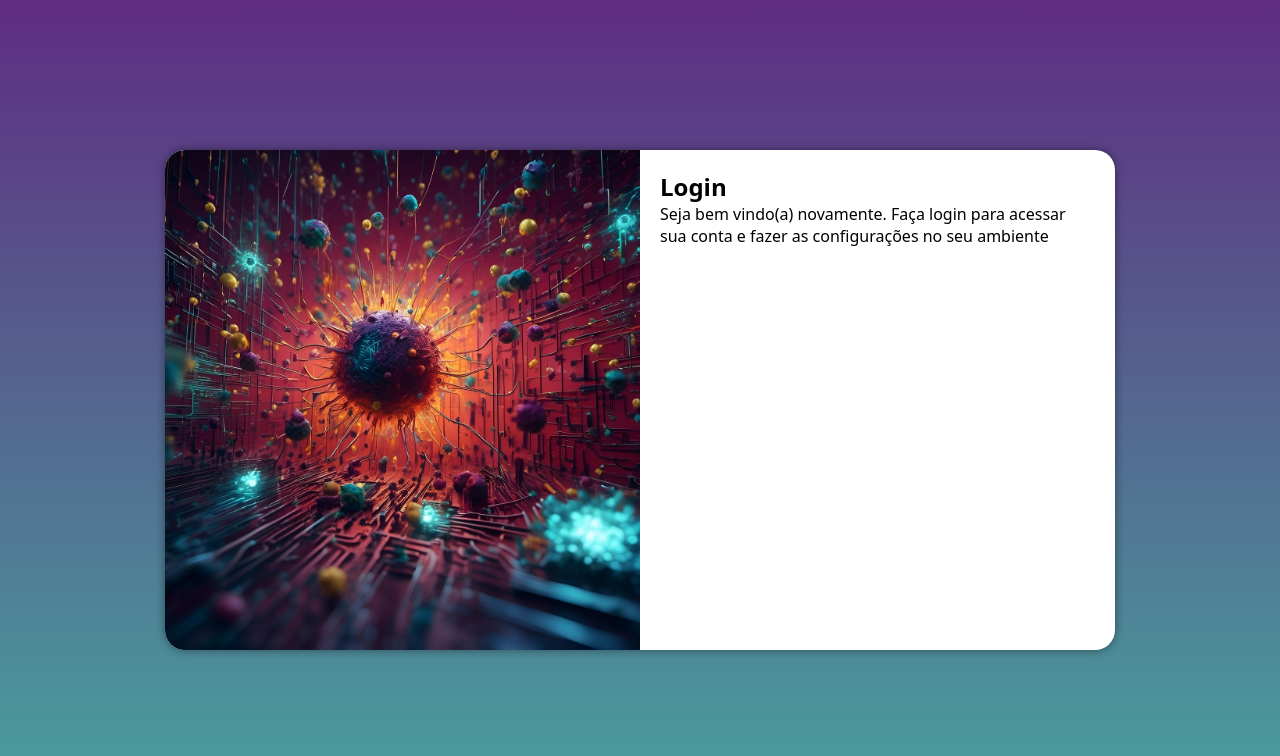
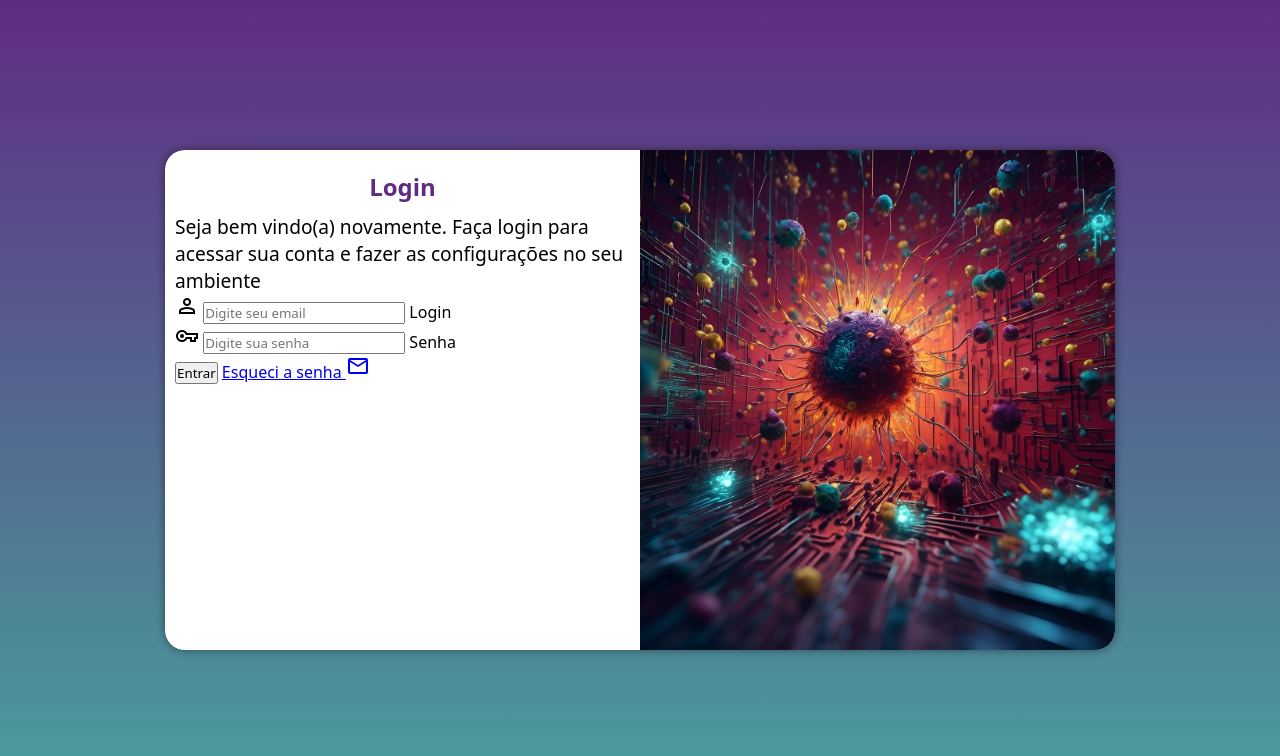
Before and after one commit to MatheusClaubert/projeto-login, a plain HTML site: page index.html in a window 1280 px wide. Drawn offline with nearby package versions, Linux system fonts and the light colour scheme.

Commit message:
feat: adicionei o formulário de login

```diff
--- a/estilos/media-query.css
+++ b/estilos/media-query.css
@@ -30,6 +30,10 @@ Grande Desktop: 1200px a 1800px
         float: right;
         width: 70%;
     }
+
+    div#formulario>p {
+        font-size: 1.2em;
+    }
 }
 
 @media screen and (min-width: 992px) and (max-width: 1200px) {
@@ -49,6 +53,8 @@ Grande Desktop: 1200px a 1800px
         width: 60%;
     }
 
+
+
 }
 
 @media screen and (min-width: 992px) {
@@ -62,14 +68,18 @@ Grande Desktop: 1200px a 1800px
     }
 
     section#login>div#imagem {
-        float: left;
+        float: right;
         width: 50%;
         height: 100%;
     }
 
     section#login>div#formulario {
-        float: right;
+        float: left;
         width: 50%;
     }
 
+    div#formulario>p {
+        font-size: 1.2em;
+    }
+
 }
--- a/estilos/style.css
+++ b/estilos/style.css
@@ -53,5 +53,16 @@ section#login>div#imagem {
 
 section#login>div#formulario {
     display: block;
-    padding: 20px;
+    padding: 10px;
 }
+
+div#formulario>h1 {
+    text-align: center;
+    color: #5f2c82;
+    font-size: 1.5em;
+    margin: 10px 0px;
+}
+
+div#formulario>p {
+    font-size: 0.8em;
+}
--- a/index.html
+++ b/index.html
@@ -5,6 +5,7 @@
     <meta charset="UTF-8">
     <meta name="viewport" content="width=device-width, initial-scale=1.0">
     <title>Login</title>
+    <link href="https://fonts.googleapis.com/css2?family=Material+Symbols+Outlined" rel="stylesheet" />
     <link rel="stylesheet" href="estilos/style.css">
     <link rel="stylesheet" href="estilos/media-query.css">
 </head>
@@ -20,8 +21,26 @@
                 <h1>Login</h1>
                 <p>Seja bem vindo(a) novamente. Faça login para acessar sua conta e fazer as configurações no
                     seu ambiente</p>
-                <form action="login.js" method="post">
-
+                <form action="login.js" method="post" autocomplete="on">
+                    <div class="campo">
+                        <i class="material-symbols-outlined">person</i>
+                        <input type="email" name="login" id="ilogin" placeholder="Digite seu email" autocomplete="email"
+                            required maxlength="30">
+                        <label for="ilogin">Login</label>
+                    </div>
+                    <div class="campo">
+                        <i class="material-symbols-outlined">vpn_key
+                        </i>
+                        <input type="password" name="senha" id="isenha" placeholder="Digite sua senha"
+                            autocomplete="current-password" required minlength="8" maxlength="20">
+                        <label for="isenha">Senha</label>
+                    </div>
+                    <div class="campo">
+                        <input type="submit" value="Entrar">
+                        <a href="esqueci.html">
+                            Esqueci a senha <i class="material-symbols-outlined">mail</i>
+                        </a>
+                    </div>
                 </form>
             </div>
 
```
